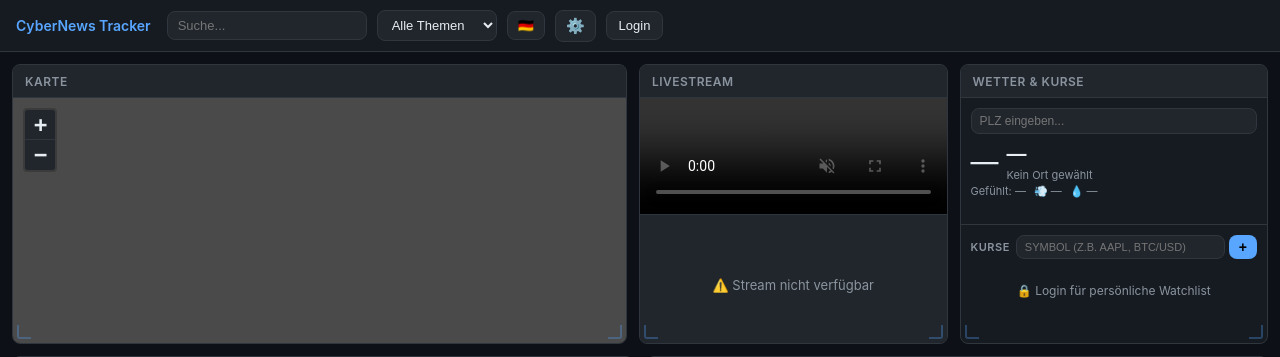
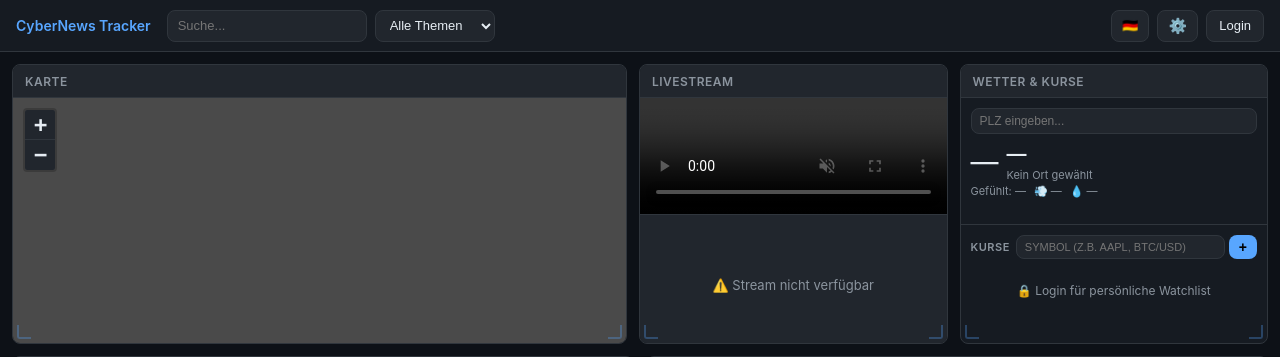
Before and after one commit to r0b1nr31nh4rdt/cybernews_tracker, a Flask app: page / in a window 1280 px wide. Shown: the top 357 px of the page. Run offline with Flask 3, Linux system fonts and the light colour scheme; data that the repository does not hold is empty; some libraries are stand-ins or nearby versions.

Commit message:
buttons korrigiert

```diff
--- a/static/style.css
+++ b/static/style.css
@@ -39,18 +39,58 @@ header {
     z-index: 100;
 }
 
-.logo {
+a.logo {
+    text-decoration: none;
+    color: var(--accent);
     font-weight: 600;
-    color: var(--accent);
     white-space: nowrap;
 }
 
+a.logo:hover { opacity: 0.8; }
+
 nav {
+    flex: 1;
     display: flex;
     align-items: center;
+    justify-content: space-between;
     gap: 10px;
-    flex: 1;
 }
+
+.nav-center {
+    display: flex;
+    align-items: center;
+    gap: 8px;
+}
+
+.nav-right {
+    display: flex;
+    align-items: center;
+    gap: 8px;
+    margin-left: auto;
+}
+
+nav input,
+nav select,
+nav button,
+nav a {
+    height: 32px;
+    padding: 0 10px;
+    font-size: 13px;
+    vertical-align: middle;
+    border-radius: var(--radius);
+}
+
+nav button {
+    display: inline-flex;
+    align-items: center;
+    justify-content: center;
+    cursor: pointer;
+    background: var(--surface-2);
+    border: 1px solid var(--border);
+    color: var(--text);
+}
+
+nav button:hover { border-color: var(--accent); }
 
 .search-wrapper {
     position: relative;
@@ -79,10 +119,7 @@ nav {
 #nav-search {
     background: var(--surface-2);
     border: 1px solid var(--border);
-    border-radius: var(--radius);
     color: var(--text);
-    padding: 6px 10px;
-    font-size: 13px;
     width: 200px;
 }
 
@@ -94,20 +131,7 @@ nav {
 #nav-filter {
     background: var(--surface-2);
     border: 1px solid var(--border);
-    border-radius: var(--radius);
     color: var(--text);
-    padding: 6px 10px;
-    font-size: 13px;
-}
-
-#lang-toggle {
-    background: var(--surface-2);
-    border: 1px solid var(--border);
-    border-radius: var(--radius);
-    color: var(--text);
-    padding: 6px 10px;
-    font-size: 13px;
-    cursor: pointer;
 }
 
 #lang-toggle:focus { outline: none; border-color: var(--accent); }
@@ -115,9 +139,7 @@ nav {
 nav a {
     color: var(--text-muted);
     text-decoration: none;
-    font-size: 13px;
-    padding: 6px 10px;
-    border-radius: var(--radius);
+    line-height: 32px;
 }
 
 nav a:hover { background: var(--surface-2); color: var(--text); }
@@ -1058,16 +1080,7 @@ nav a:hover { background: var(--surface-2); color: var(--text); }
 .module__close:hover { color: var(--accent-red); }
 
 /* ── Settings Button ─────────────────────────────── */
-#settings-btn {
-    background: var(--surface-2);
-    border: 1px solid var(--border);
-    border-radius: var(--radius);
-    color: var(--text);
-    cursor: pointer;
-    font-size: 15px;
-    padding: 6px 10px;
-}
-
+#settings-btn { font-size: 15px; }
 #settings-btn:hover { border-color: var(--accent); }
 
 /* ── Settings Panel ──────────────────────────────── */
--- a/templates/base.html
+++ b/templates/base.html
@@ -10,8 +10,9 @@
     </head>
     <body>
         <header>
-            <span class="logo">CyberNews Tracker</span>
+            <a href="/" class="logo">CyberNews Tracker</a>
             <nav>
+                <div class="nav-center">
                     <div class="search-wrapper">
                         <input type="text" id="nav-search"
                         data-i18n-placeholder="nav.search.placeholder"
@@ -26,11 +27,14 @@
                         <option value="networks"    data-i18n="nav.filter.networks">Netzwerke</option>
                         <option value="local"       data-i18n="nav.filter.local">DE/EU</option>
                     </select>
+                </div>
+                <div class="nav-right">
                     <button id="lang-toggle" title="Sprache wechseln">🇩🇪</button>
                     <button id="settings-btn" title="Einstellungen">⚙️</button>
                     <a href="/admin" id="admin-link" data-i18n="nav.admin" style="display:none">Admin</a>
                     <button id="login-btn" data-i18n="nav.login">Login</button>
                     <a href="#" id="logout-link" data-i18n="nav.logout" style="display:none">Logout</a>
+                </div>
             </nav>
         </header>
 
```
Also changed, not shown: static/admin.js (+11 -0 lines). Lines whose indentation alone changed are shown as unchanged.
